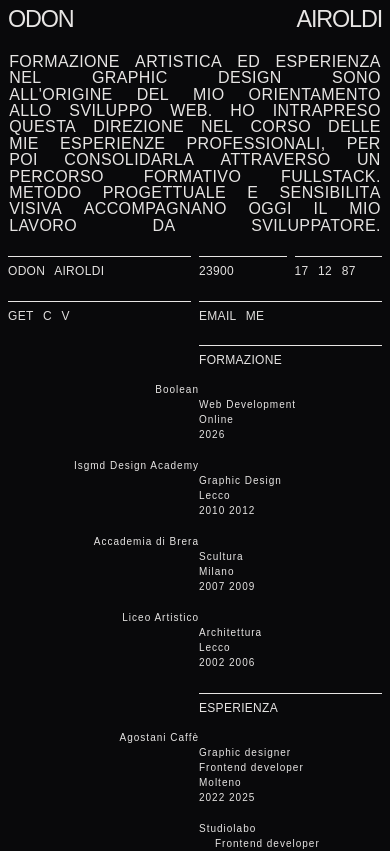
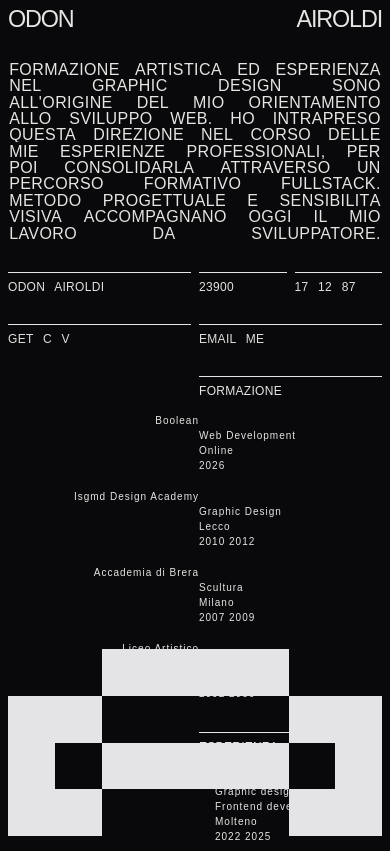
Before and after one commit to odon-airoldi/odonairoldi, a React (Vite) app: page /cv in a window 390 px wide. Shown: the top 851 px of the page. Built offline with nearby package versions, Linux system fonts and the light colour scheme; no server answers.

Commit message:
fix: update layout and spacing in AppFooter, AppHeader, and CurriculumPage for improved responsiveness and consistency

```diff
--- a/src/components/AppFooter.jsx
+++ b/src/components/AppFooter.jsx
@@ -22,16 +22,21 @@ export default function AppFooter() {
     return (
 
         <footer>
-            <div className="p-2 sm:p-4 fixed bottom-0 left-0 max-lg:hidden print:hidden">
-                <div className="font-extralight leading-none tracking-wide uppercase overflow-hidden">
+            <div className="fixed bottom-2 sm:bottom-4 right-2 sm:right-4 print:hidden">
+                <div className="text-xs sm:text-sm xl:text-base font-extralight word-spacing-[.5em] leading-none tracking-wide uppercase overflow-hidden">
                     <span className="word-reveal block">LC {dataWeather.name && <span>{Math.round(dataWeather.main?.temp)}°C</span>}</span>
                 </div>
             </div>
-            <div className={`p-2 sm:p-4 sm:fixed sm:bottom-0 sm:left-auto sm:right-0 ${pathname === "/" ? 'fixed bottom-0 left-0 right-0' : ''}`}>
-                <div className="w-full sm:w-24 xl:w-32">
+            <div className="fixed bottom-0 left-0 right-0 sm:right-auto p-2 sm:p-4">
+                <div className="w-full sm:w-24 lg:w-32">
                     <AppLogo />
                 </div>
             </div>
+            {/* <div className={`p-2 sm:p-4 sm:fixed sm:bottom-0 sm:left-0 sm:right-auto ${pathname === "/" ? 'fixed bottom-0 left-0 right-0' : ''}`}>
+                <div className="w-full sm:w-24 lg:w-32">
+                    <AppLogo />
+                </div>
+            </div> */}
         </footer >
     )
 }
--- a/src/components/AppHeader.jsx
+++ b/src/components/AppHeader.jsx
@@ -1,5 +1,5 @@
 import { Link, useLocation } from "react-router-dom"
-
+import AppLogo from "./AppLogo";
 
 export default function AppHeader() {
 
--- a/src/pages/CurriculumPage.jsx
+++ b/src/pages/CurriculumPage.jsx
@@ -30,7 +30,7 @@ export default function CurriculumPage() {
     }
 
     return (
-        <div className="py-[6vw] print:relative print:min-h-[calc(29.7cm-32px)]">
+        <div className="py-[8vw] print:relative print:min-h-[calc(29.7cm-32px)]">
 
             <div className="hidden print:block">
                 <div className="grid grid-cols-10">
@@ -62,7 +62,7 @@ export default function CurriculumPage() {
                 </div>
             </div>
 
-            <div className="grid grid-cols-12 gap-x-2 xl:gap-x-4 gap-y-[6vw] print:grid-cols-10 print:-translate-y-1/2">
+            <div className="grid grid-cols-12 gap-x-2 xl:gap-x-4 gap-y-[8vw] print:grid-cols-10 print:-translate-y-1/2">
 
                 <div className="col-span-12 print:col-span-6 print:col-start-5">
                     <p className="text-base sm:text-[3.125vw] font-extralight flex flex-wrap justify-between gap-y-[.125em] gap-x-[.75em] uppercase leading-[.75em] tracking-wide sm:tracking-tighter print:text-[20px]/[20px] print:normal-case">
```
